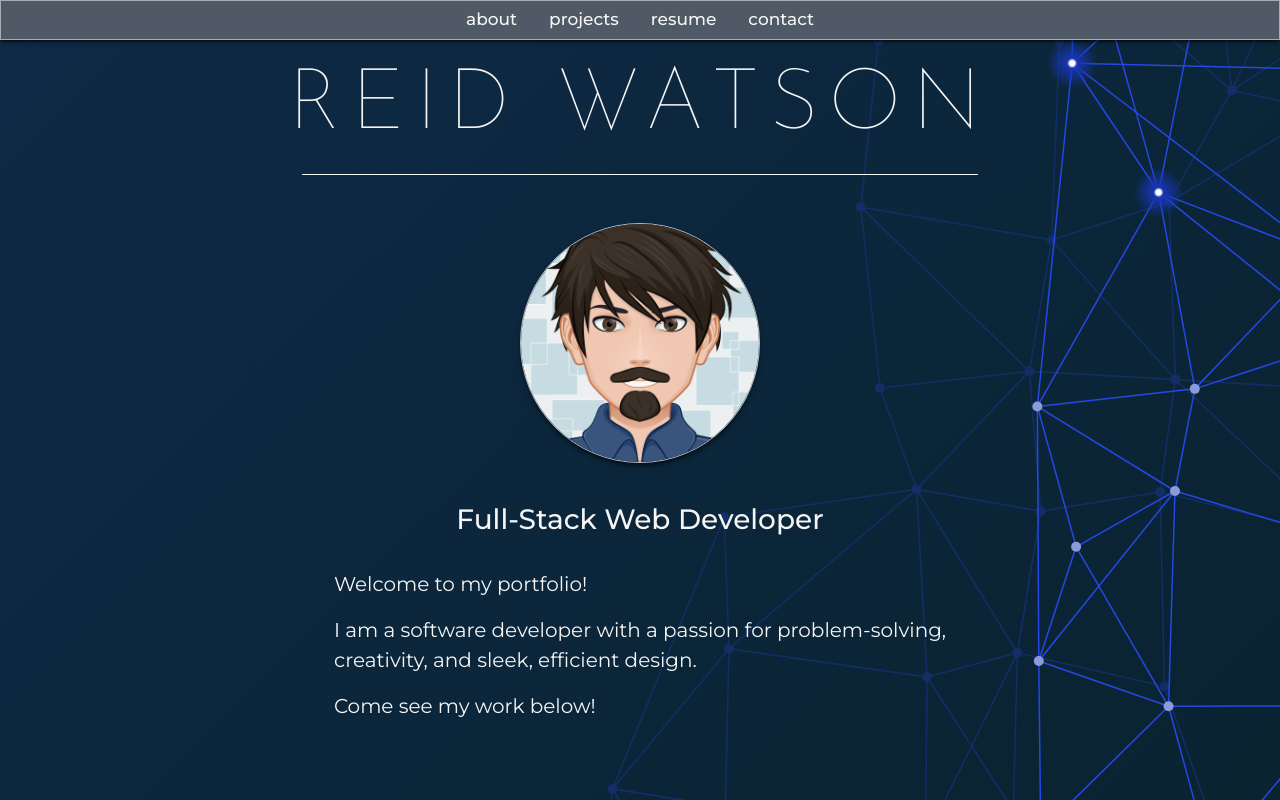
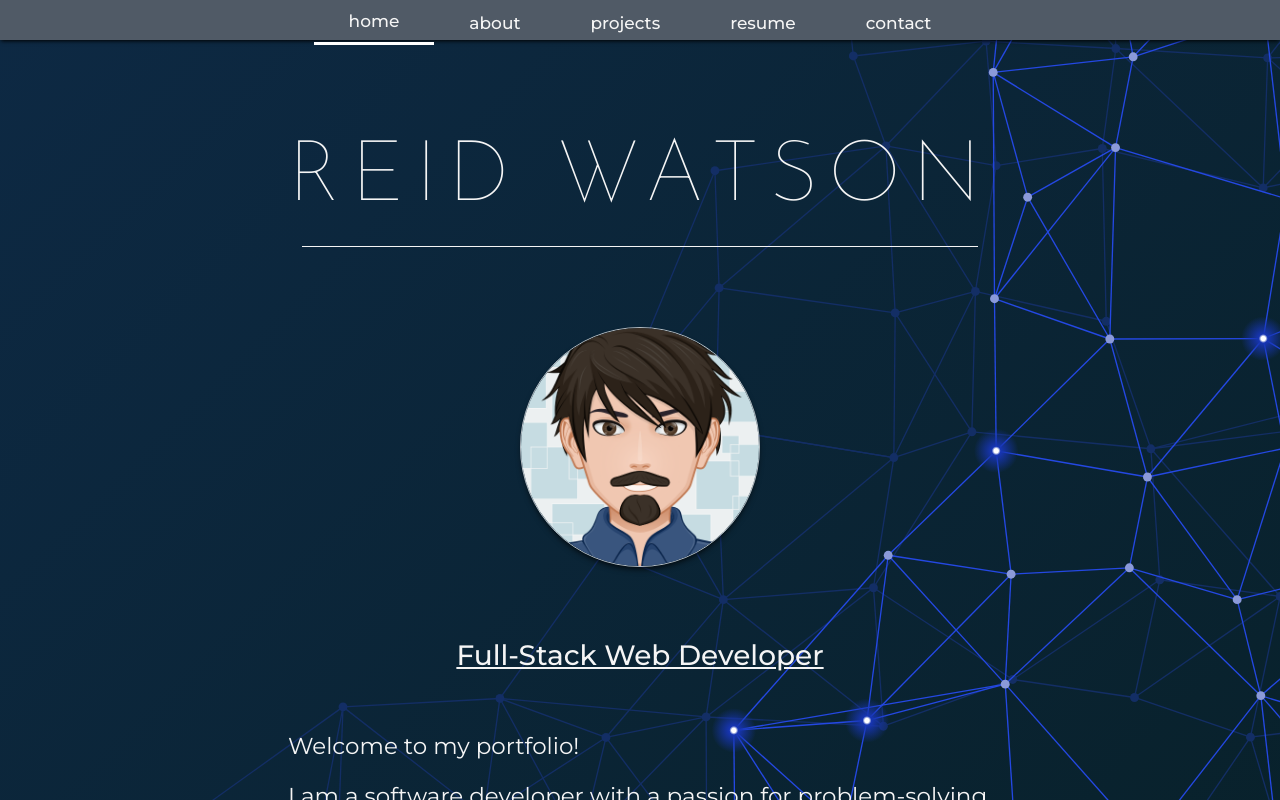
Before and after one commit to jrwatson94/jrw-web-dev-portfolio, a React (Create React App) app: page /home in a window 1280 px wide. Shown: the top 800 px of the page. Built offline with nearby package versions, Linux system fonts and the light colour scheme.

Commit message:
nav styling

```diff
--- a/src/App.css
+++ b/src/App.css
@@ -3,7 +3,7 @@ body{
 }
 .main-container{
   font-family: 'Montserrat', sans-serif;
-  height: 2000px;
+  height: 1200px;
   color: whitesmoke;
   opacity: 1;
   transition: 3s opacity;
@@ -16,7 +16,7 @@ body{
 
 .SLIDE_BG{
   width: 100%;
-  height: 2000px;
+  height: 1200px;
   background-position: center center;
   background-size: cover;
   background-repeat: no-repeat;
@@ -30,6 +30,7 @@ body{
   display: grid;
   justify-content: center;
   align-items: center;
+  padding-top: 4.5rem;
 }
 
 @keyframes slideBg{
@@ -50,29 +51,34 @@ body{
   }
 }
 
-
-
-
-
 /* NAVBAR */
 .nav{
   box-shadow: 0px 2px 4px -1px #000000;
-  border: 1px solid rgb(255, 255, 255, 0.5);
   height: 2.5rem;
   width: 100%;
   background-color:#505a66;
   position: fixed;
 }
-.nav-item{
-  padding-left: 1rem;
-  padding-right: 1rem;
-}
-.nav-link{
+
+.nav-link {
   padding-top: 0px;
   color: whitesmoke !important;
   font-weight: 500;
   font-size: 17px;
+  padding-left: 2rem;
+  padding-right: 2rem;
+  border: 3px solid transparent;
+  margin-bottom: 0px;
 }
+
+.active{
+  border-bottom: 3px solid white;
+  font-weight: 600;
+}
+a, .active {
+  text-decoration: none !important;
+}
+
 
  /* HOME */
  .home-item{
@@ -101,7 +107,8 @@ hr {
   border-radius: 100%;
   box-shadow: 0px 4px 7px -3px #000000;
   border: 1px solid rgb(255, 255, 255, 0.7);
-  margin-bottom: 2.5rem;
+  margin-bottom: 4.5rem;
+  margin-top: 2rem;
 }
 
 
@@ -116,16 +123,11 @@ hr {
 }
 
 #intro-text{
-  margin-top: 2rem ;
-  font-size: 20px;
+  margin-top: 3.5rem ;
+  font-size: 23px;
 }
 
 /* ABOUT */
-
-.about{
-  margin-top: 5rem;
-  margin-bottom: 5rem;
-}
 
 #about-text{
   padding-left: 1.5rem;
--- a/src/App.js
+++ b/src/App.js
@@ -21,8 +21,8 @@ function App(){
         <div className="main-container">
             <div className="SLIDE_BG">
                 <Nav />
-                <Home />
-                <Route exact path="/" render={() => <About />}/>
+                <Route exact path="/" render={() => <Home />}/>
+                <Route exact path="/home" render={() => <Home />}/>
                 <Route exact path="/about" render={() => <About />}/>
                 <Route exact path="/projects" render={() => <ProjectsContainer />}/>
                 <Route exact path="/resume" render={() => <Resume />}/>
--- a/src/components/Contact.js
+++ b/src/components/Contact.js
@@ -3,7 +3,8 @@ import React from 'react';
 function Contact(){
     return(
         <div className="contact-container container">
-            <h1>Contact Form</h1>
+            <h2 className="m-auto">Contact Me</h2>
+            <hr></hr>
         </div>
     )
 }
--- a/src/components/Home.js
+++ b/src/components/Home.js
@@ -9,7 +9,7 @@ function Home(){
                 <hr className="home-rule"></hr>
             </div>
             <img id="reid-toon-pic" className="home-item" src={reidPic} href="toon-image-reid"></img>
-            <h3 className="home-item">Full-Stack Web Developer</h3>
+            <h3 className="home-item"><u>Full-Stack Web Developer</u></h3>
             <div id="intro-text" className="home-item">
                 <p>Welcome to my portfolio!</p>
                 <p>I am a software developer with a passion for problem-solving,<br></br>
--- a/src/components/Nav.js
+++ b/src/components/Nav.js
@@ -3,12 +3,13 @@ import {NavLink} from 'react-router-dom'
 
 function Nav(){
     return(
-        <ul class="nav navbar justify-content-center">
-            <NavLink to="/"><h5 className="nav-link">about</h5></NavLink>
+        <nav class="nav navbar justify-content-center">
+            <NavLink to="/home"><h5 className="nav-link" >home</h5></NavLink>
+            <NavLink to="/about"><h5 className="nav-link">about</h5></NavLink>
             <NavLink to="/projects"><h5 className="nav-link">projects</h5></NavLink>
             <NavLink to="/resume"><h5 className="nav-link">resume</h5></NavLink>
             <NavLink to="/contact"><h5 className="nav-link">contact</h5></NavLink>
-        </ul>
+        </nav>
     )
 }
 
--- a/src/components/Resume.js
+++ b/src/components/Resume.js
@@ -4,7 +4,7 @@ import resume from '../assets/resume.pdf'
 const Resume = () => {
     return (
         <div className="container resume-container">
-            <h1>Resume</h1>
+            <h2 className="m-auto">Resumé</h2>
             <hr></hr>
             <embed src={resume} width="675px" height="863px" />
         </div>
--- a/src/containers/ProjectsContainer.js
+++ b/src/containers/ProjectsContainer.js
@@ -3,7 +3,7 @@ import React from 'react';
 function ProjectsContainer(){
     return(
         <div className="container">
-            <h1>My Work</h1>
+            <h2 className="m-auto">My Work</h2>
             <hr></hr>
             <div className="projects">
                 <div className="row">
```
